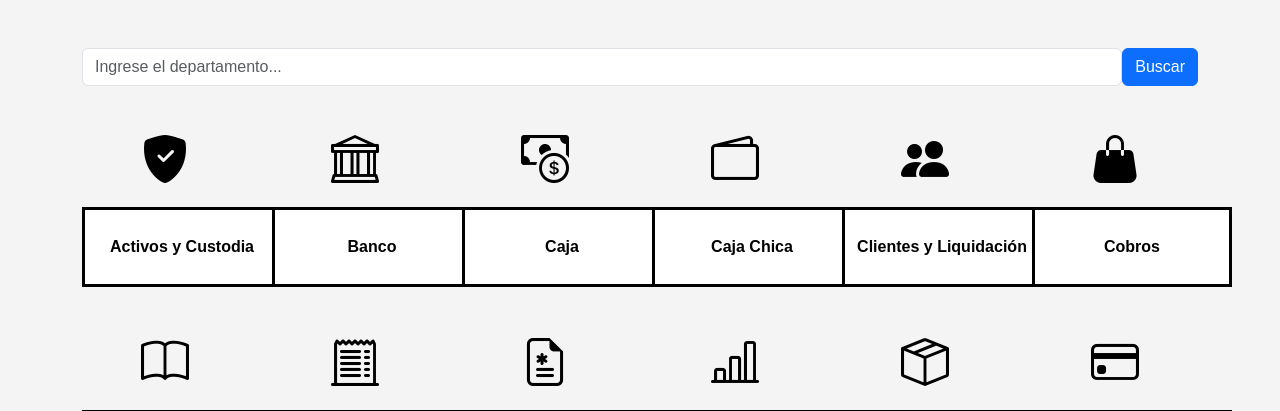
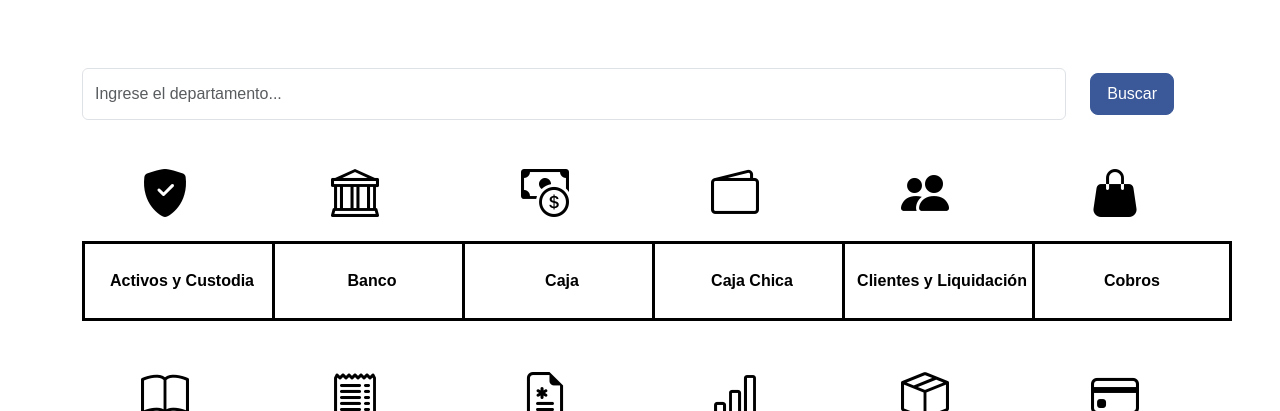
Before and after one commit to JefryM27/Integrative-Project, a PHP site: page / in a window 1280 px wide. Shown: the part 66-477 px from the top of the page. Run offline with PHP 8.4, Linux system fonts and the light colour scheme.

Commit message:
main page btn

```diff
--- a/index.html
+++ b/index.html
@@ -7,7 +7,7 @@
   <title>Página Principal de la Cooperativa</title>
   <link rel="stylesheet" href="https://cdn.jsdelivr.net/npm/bootstrap@5.3.2/dist/css/bootstrap.min.css" />
   <link rel="stylesheet" href="https://cdn.jsdelivr.net/npm/bootstrap-icons/font/bootstrap-icons.css" />
-  <link href="style.css" rel="stylesheet" />
+  <link href="style2.css" rel="stylesheet" />
   <style>
     .module {
       margin: 15px 0;
@@ -60,7 +60,7 @@
       <div class="col-12 mb-4">
         <form class="search-bar d-flex justify-content-center">
           <input type="text" class="form-control" placeholder="Ingrese el departamento..." />
-          <button type="submit" class="btn btn-primary ml-2">Buscar</button>
+          <button type="submit" class="btn btn-primary btn-lg mx-4">Buscar</button>
         </form>
       </div>
     </div>
--- a/style2.css
+++ b/style2.css
@@ -44,3 +44,11 @@ body {
   .btn-primary {
     background-color: #2c3e50;
   }
+
+  .btn-lg {
+    font-size: 16px;
+    padding: 8px 16px;
+    margin: 5px 0;
+    background-color: #3b5998;
+    border-color: #3b5998;
+}
```
